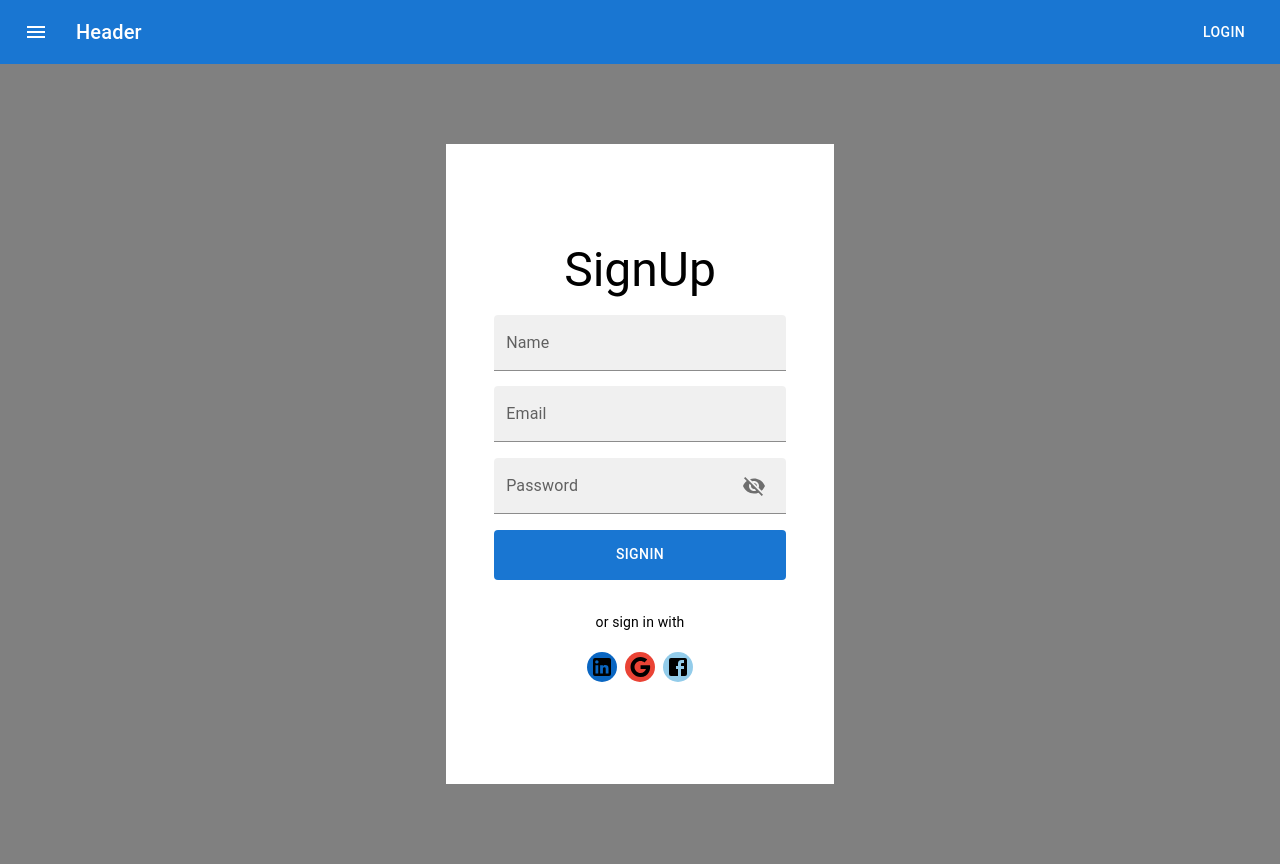
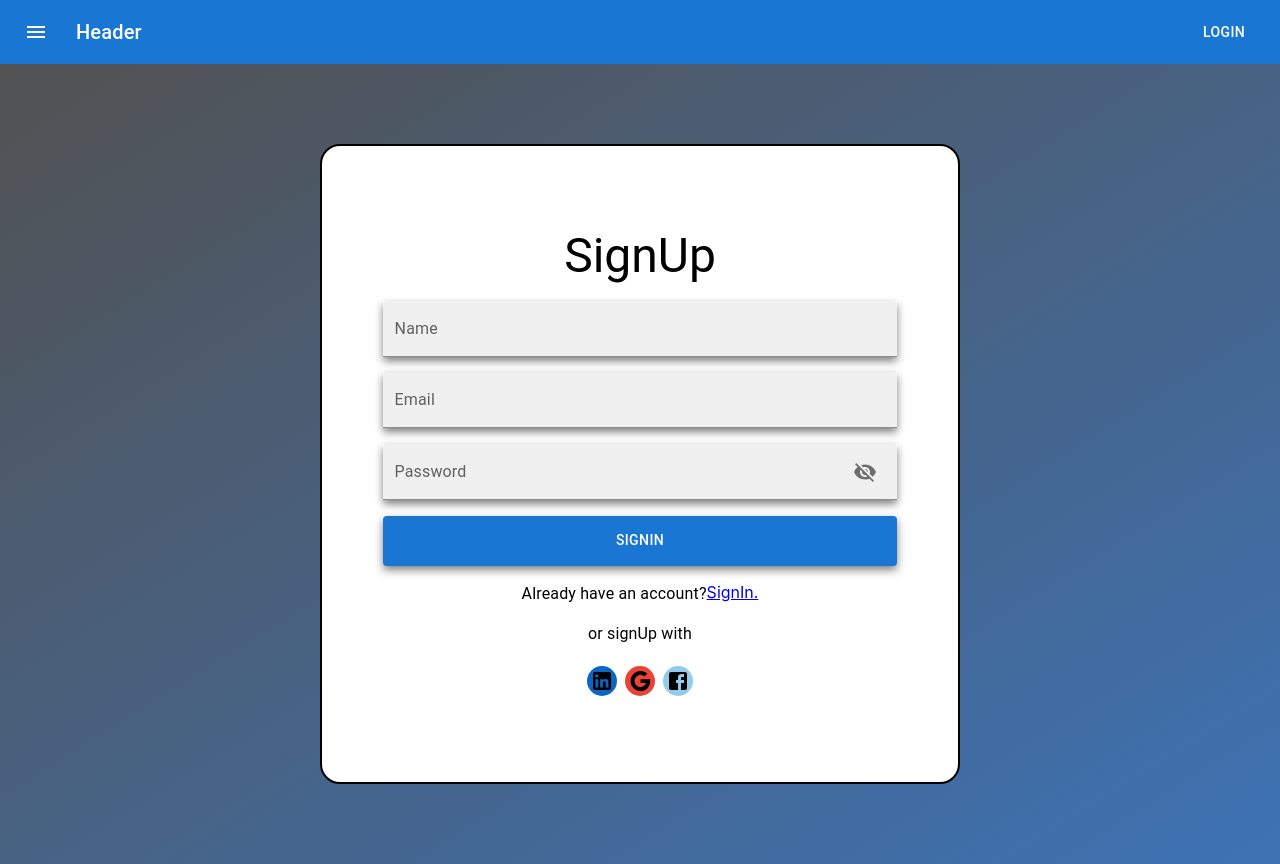
Before and after one commit to bilalmirza1006/Luminogics-Edu-Portal, a React (Create React App) app: page /sign-up in a window 1280 px wide. Built offline with nearby package versions, Linux system fonts and the light colour scheme.

Commit message:
signin and signup screen and item of array is completly working and use navigation is completly working

```diff
--- a/src/screens/SignIn.jsx
+++ b/src/screens/SignIn.jsx
@@ -16,7 +16,7 @@ import VisibilityIcon from "@mui/icons-material/Visibility";
 import VisibilityOffIcon from "@mui/icons-material/VisibilityOff";
 import LinkedInIcon from "@mui/icons-material/LinkedIn";
 import axios from "axios";
-import { useNavigate } from "react-router-dom";
+import { Link, useNavigate } from "react-router-dom";
 
 function SignIn() {
   const [showPassword, setShowPassword] = useState("true");
@@ -26,6 +26,9 @@ function SignIn() {
   const theme = useTheme();
   const matches = useMediaQuery(theme.breakpoints.up("sm"));
   const handleClickShowPassword = () => setShowPassword(!showPassword);
+
+  //  const theme = useTheme();
+  // const matches = useMediaQuery(theme.breakpoints.up("lg"));
   const handelEmail = (event) => {
     setEmail(event.target.value);
   };
@@ -35,7 +38,7 @@ function SignIn() {
 
   const handelApi = () => {
     console.log("signin", email, password);
-    navigate("/");
+    // navigate("/");
     axios
       .post("http://localhost:6464/api/login", {
         // name: name,
@@ -48,7 +51,7 @@ function SignIn() {
         }
         console.log(response);
         navigate("/");
-        alert("submitted");
+        // alert("submitted");
       })
       .catch((error) => {
         alert(error);
@@ -64,6 +67,9 @@ function SignIn() {
     justifyContent: "center",
     alignItems: "center",
     height: matches ? "80vh" : "70vh",
+    border: "2px solid black",
+    width: matches ? "50%" : "80%",
+    borderRadius: "20px",
   };
 
   return (
@@ -75,25 +81,35 @@ function SignIn() {
           display: "flex",
           alignItems: "center",
           justifyContent: "center",
-          backgroundColor: "gray",
+          // backgroundColor: "gray",
+          background: "linear-gradient(to right bottom,  #525252, #3d72b4)",
+          // background: l("to bottom, red, blue"),
+          // backgroundColor: theme.palette.mode === "dark" ? "#1A2027" : "#fffff",
+          // textShadow: "0px 4px 8px rgba(0, 0, 0, 0.5)",
+          // boxShadow: "0px 4px 8px rgba(0, 0, 0, 0.7)",
         }}
       >
         {/* <Grid sx={{ width: "40%" }}> */}
         <Grid item xs={12} sm={6} sx={leftSideStyle}>
           <div
             style={{
-              width: "90%",
+              width: "80%",
               display: "flex",
               flexDirection: "column",
               justifyContent: "center",
               alignItems: "center",
+              // border: "2px solid black",
             }}
           >
-            <Typography variant="h3" color="black" mb={2}>
+            <Typography variant={matches ? "h3" : "h6"} color="black" mb={2}>
               Signin
             </Typography>
+
             <TextField
-              sx={{ width: "100%" }}
+              sx={{
+                width: "100%",
+                boxShadow: "0px 4px 8px rgba(0, 0, 0, 0.5)",
+              }}
               id="filled-basic"
               label="Email"
               variant="filled"
@@ -105,6 +121,7 @@ function SignIn() {
               sx={{
                 m: 2,
                 width: "100%",
+                boxShadow: "0px 4px 8px rgba(0, 0, 0, 0.5)",
               }}
               id="outlined-password-input"
               label="Password"
@@ -131,7 +148,11 @@ function SignIn() {
               }}
             />
             <Button
-              sx={{ width: "100%", height: "50px" }}
+              sx={{
+                width: "100%",
+                height: "50px",
+                boxShadow: "0px 4px 8px rgba(0, 0, 0, 0.5)",
+              }}
               variant="contained"
               disableElevation
               mb={2}
@@ -142,14 +163,17 @@ function SignIn() {
 
             <Box
               sx={{
-                display: "block",
+                display: "flex",
                 p: 2,
               }}
             >
-              {/* <Link to={"/signup"}> Signup.</Link> */}
+              <Box>
+                <Typography>If you don't have an account, please:</Typography>
+              </Box>
+              <Link to={"/sign-up"}> Signup.</Link>
             </Box>
 
-            <Typography variant="body2">or sign in with</Typography>
+            <Typography>or sign in with</Typography>
             <Box
               sx={{
                 display: "flex",
--- a/src/screens/SignUp.jsx
+++ b/src/screens/SignUp.jsx
@@ -16,6 +16,7 @@ import VisibilityIcon from "@mui/icons-material/Visibility";
 import VisibilityOffIcon from "@mui/icons-material/VisibilityOff";
 import LinkedInIcon from "@mui/icons-material/LinkedIn";
 import axios from "axios";
+import { Link, useNavigate } from "react-router-dom";
 
 function SignUp() {
   const [showPassword, setShowPassword] = useState("true");
@@ -35,6 +36,7 @@ function SignUp() {
   const handelPassword = (event) => {
     setPassword(event.target.value);
   };
+  const navigate = useNavigate();
 
   const handelApi = () => {
     console.log("signup", name, email, password);
@@ -49,7 +51,7 @@ function SignUp() {
           throw new Error("USER NOT FOUND");
         }
         console.log(response);
-
+        navigate("/sign-in");
         alert("submitted");
       })
       .catch((error) => {
@@ -66,6 +68,9 @@ function SignUp() {
     justifyContent: "center",
     alignItems: "center",
     height: matches ? "80vh" : "70vh",
+    border: "2px solid black",
+    width: matches ? "50%" : "80%",
+    borderRadius: "20px",
   };
 
   return (
@@ -77,7 +82,7 @@ function SignUp() {
           display: "flex",
           alignItems: "center",
           justifyContent: "center",
-          backgroundColor: "gray",
+          background: "linear-gradient(to right bottom,  #525252, #3d72b4)",
         }}
       >
         {/* <Grid sx={{ width: "40%" }}> */}
@@ -91,11 +96,15 @@ function SignUp() {
               alignItems: "center",
             }}
           >
-            <Typography variant="h3" color="black" mb={2}>
+            <Typography variant={matches ? "h3" : "h6"} color="black" mb={2}>
               SignUp
             </Typography>
             <TextField
-              sx={{ width: "100%", marginBottom: "15px" }}
+              sx={{
+                width: "100%",
+                marginBottom: "15px",
+                boxShadow: "0px 4px 8px rgba(0, 0, 0, 0.5)",
+              }}
               id="filled-basic"
               label="Name"
               variant="filled"
@@ -104,7 +113,10 @@ function SignUp() {
               onChange={handelName}
             />
             <TextField
-              sx={{ width: "100%" }}
+              sx={{
+                width: "100%",
+                boxShadow: "0px 4px 8px rgba(0, 0, 0, 0.5)",
+              }}
               id="filled-basic"
               label="Email"
               variant="filled"
@@ -116,6 +128,7 @@ function SignUp() {
               sx={{
                 m: 2,
                 width: "100%",
+                boxShadow: "0px 4px 8px rgba(0, 0, 0, 0.5)",
               }}
               id="outlined-password-input"
               label="Password"
@@ -142,7 +155,11 @@ function SignUp() {
               }}
             />
             <Button
-              sx={{ width: "100%", height: "50px" }}
+              sx={{
+                width: "100%",
+                height: "50px",
+                boxShadow: "0px 4px 8px rgba(0, 0, 0, 0.5)",
+              }}
               variant="contained"
               disableElevation
               mb={2}
@@ -153,14 +170,17 @@ function SignUp() {
 
             <Box
               sx={{
-                display: "block",
+                display: "flex",
                 p: 2,
               }}
             >
-              {/* <Link to={"/signup"}> Signup.</Link> */}
+              <Box>
+                <Typography>Already have an account?</Typography>
+              </Box>
+              <Link to={"/sign-in"}> SignIn.</Link>
             </Box>
 
-            <Typography variant="body2">or sign in with</Typography>
+            <Typography>or signUp with</Typography>
             <Box
               sx={{
                 display: "flex",
--- a/src/screens/Week.jsx
+++ b/src/screens/Week.jsx
@@ -52,12 +52,12 @@ function App() {
       )}
 
       <List>
-        {weeks.map((arr) => (
+        {array.map((arr, index) => (
           <ListItem
-            key={arr.id}
+            key={index}
             disablePadding
-            onClick={() => handleItemCheck(arr.id)}
-            button
+            onClick={() => handleItemCheck(index)}
+            // button
             sx={{
               border: "2px solid gray",
               marginBottom: "4px",
@@ -66,18 +66,18 @@ function App() {
           >
             <ListItemIcon>
               <Checkbox
-                checked={selectedItems.includes(arr.id)}
-                onChange={() => handleItemCheck(arr.id)}
+                checked={selectedItems.includes(index)}
+                onChange={() => handleItemCheck(index)}
               />
               {/* <Typography>`${id}`</Typography> */}
             </ListItemIcon>
             {/* {array.map((arr) => ( */}
             <ListItemText
-              primary={arr.name}
+              primary={arr}
               primaryTypographyProps={{
                 variant: "h5",
                 sx: {
-                  textDecoration: selectedItems.includes(arr.id)
+                  textDecoration: selectedItems.includes(index)
                     ? "line-through"
                     : "none",
                   color: "gray",
```
